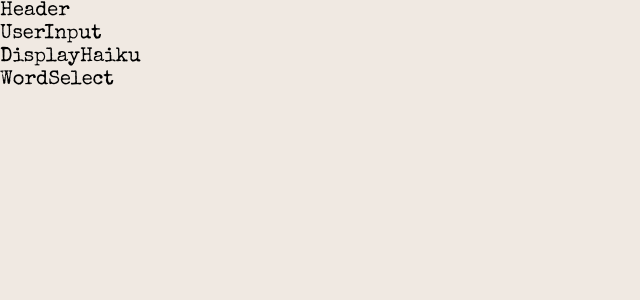
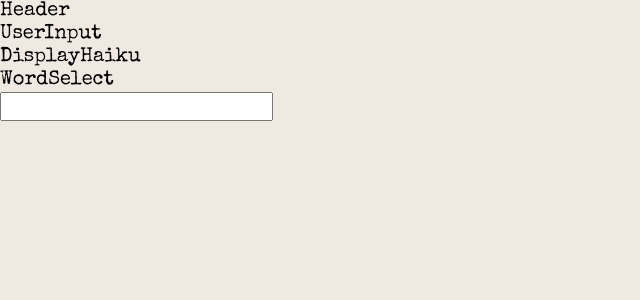
Before and after one commit to haiku-highway/haiku-highway, a React (Create React App) app: page / in a window 1280 px wide. Shown: the top 300 px of the page, without its empty margins (0-640 px from the left). Built offline with nearby package versions, Linux system fonts and the light colour scheme.

Commit message:
added useEffect and handleInputChange and checkInput

```diff
--- a/src/App.js
+++ b/src/App.js
@@ -3,7 +3,8 @@ import Header from './Components/Header';
 import UserInput from './Components/UserInput';
 import DisplayHaiku from './Components/DisplayHaiku';
 import WordSelect from './Components/WordSelect';
-import { useState } from 'react';
+import { useState, useEffect } from 'react';
+import axios from 'axios';
 // import CompleteHaiku from './Components/CompleteHaiku';
 // import HowTo from './Components/HowTo';
 // import Credits from './Components/Credits';
@@ -17,7 +18,7 @@ const [haikuObject, setHaikuObject] = useState({
 		line1: [],
 		line2: [],
 		line3: []
-})
+	});
 
 	// Create another state that will hold the syllable count. taking into account 5-7-5 with the target increasing cumulatively with each line (5-12-17)
 
@@ -27,7 +28,7 @@ const [syllableCount, setSyllableCount] = useState(0);
 	const [userInput, setUserInput] = useState('');
 
 	// set State variable for isValid that checks validity of input
-const [isValid, setIsValid] = useState(false);
+	const [isValid, setIsValid] = useState(true);
 
 	// and if true add a function to check user input to verify user choice is usable.
 	// this function will be passed in props to userInput.js and wordSelect.js
@@ -37,9 +38,37 @@ const [isValid, setIsValid] = useState(false);
 		// [word].match(^(?=.*?[A-Za-z])[A-Za-z+]+$) to check viabilty of user selection
 	// If user selection does match the regex allow them to proceed and sets isValid to true.
 		// if does not match set isValid to false and give them an error
+	useEffect(() => {
+		if (userInput === ''){return}
+		setIsValid(/^(?=.*?[A-Za-z])[A-Za-z+]+$/.test(userInput))
+	},[userInput]);
+
+
 	// When user submits onSubmit (and the word is accepted) if !isValid stop the submit. call the checkInput function and useState to make API call
 	// second API call and store the amount of syllables in state to be used again and passed down to future word selections
-// set State variable to isValid = false by default
+
+
+	const handleInputChange = (e) => {
+		setUserInput(e.target.value)
+	};
+
+	const checkInput = (e) => {
+		e.preventDefault();
+    	axios({
+			url: "https://api.datamuse.com/words",
+			method: "GET",
+			dataResponse: "json",
+			params: {
+				lc: userInput,
+				md: "s",
+				qe: 'lc'
+      		}
+		}).then((result) => {
+			console.log(result.data)
+		})
+		setUserInput('');
+	};
+
 
 
 	return (
@@ -49,6 +78,10 @@ const [isValid, setIsValid] = useState(false);
 				<UserInput />
 				<DisplayHaiku />
 				<WordSelect />
+				<form action='submit' onSubmit={checkInput}>
+					<input type="text" value={userInput} onChange={handleInputChange} />
+				</form>
+				{ isValid ? '' : <p>Please input only letter characters</p> }
 			</main>
 		</>
 	);
```
Lines whose indentation alone changed are shown as unchanged.
